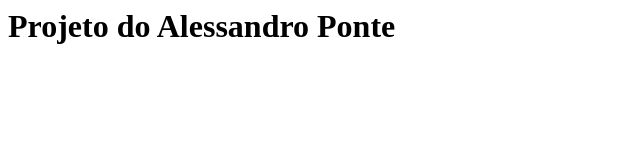
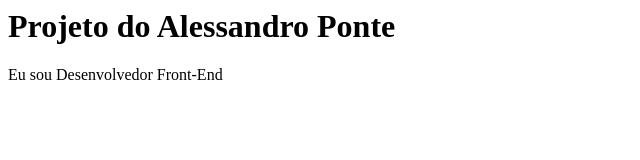
Before and after one commit to alessandrosponte/meu-site, a plain HTML site: page index.html in a window 1280 px wide. Shown: the whole page, without its empty margins (0-640 px from the left). Drawn offline with Linux system fonts and the light colour scheme.

Commit message:
Adiciona a Descrição

```diff
--- a/index.html
+++ b/index.html
@@ -4,5 +4,7 @@
 </head>
 <body>
 <h1>Projeto do Alessandro Ponte</h1>
+
+Eu sou Desenvolvedor Front-End
 </body>
 </html
```
